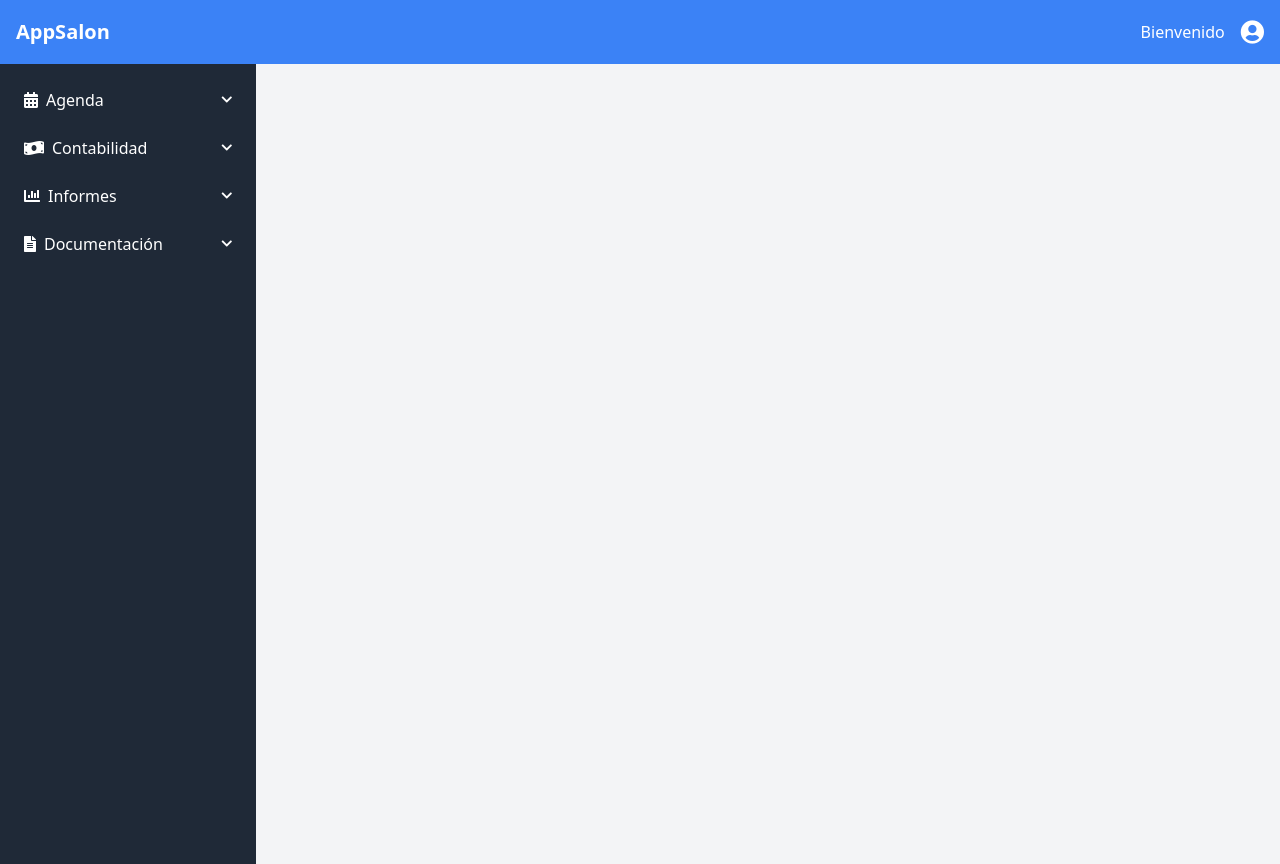
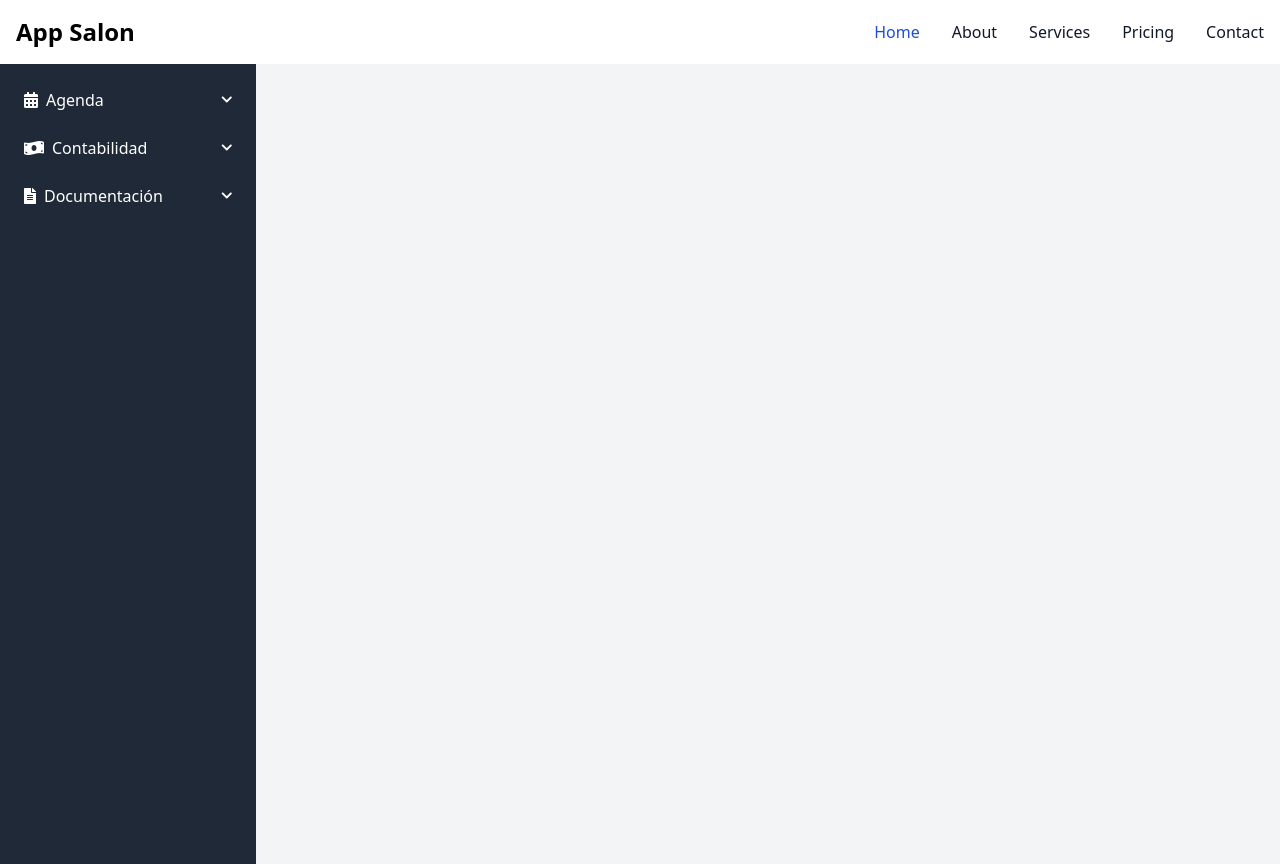
Before and after one commit to AlejandroPerren/AppSalon, a React (Vite) app in the folder Salon_Front/: page / in a window 1280 px wide. Built offline with nearby package versions, Linux system fonts and the light colour scheme.

Commit message:
More Basses

```diff
--- a/Salon_Front/src/Content/Navbar.tsx
+++ b/Salon_Front/src/Content/common/Navbar.tsx
@@ -1,4 +1,4 @@
-import '../Utils/NavUtil'
+import '../../Utils/NavUtil'
 
 
 
@@ -6,15 +6,40 @@
   return (
     <div className="bg-gray-100">
       {/* Navegación Superior */}
-      <nav className="bg-blue-500 p-4 flex items-center justify-between">
-        <div>
-          <h1 className="text-white text-xl font-semibold">AppSalon</h1>
-        </div>
-        <div className="flex items-center space-x-4">
-          <span className="text-white">Bienvenido</span>
-          <i className="fas fa-user-circle text-white text-2xl"></i>
-        </div>
-      </nav>
+
+
+<nav className="bg-white border-gray-200 dark:bg-gray-900">
+  <div className="max-w-screen-xl flex flex-wrap items-center justify-between mx-auto p-4">
+
+        <h1 className="self-center text-2xl font-semibold whitespace-nowrap dark:text-white">App Salon</h1>
+
+    <button data-collapse-toggle="navbar-default" type="button" className="inline-flex items-center p-2 w-10 h-10 justify-center text-sm text-gray-500 rounded-lg md:hidden hover:bg-gray-100 focus:outline-none focus:ring-2 focus:ring-gray-200 dark:text-gray-400 dark:hover:bg-gray-700 dark:focus:ring-gray-600" aria-controls="navbar-default" aria-expanded="false">
+        <span className="sr-only">Open main menu</span>
+        <svg className="w-5 h-5" aria-hidden="true" xmlns="http://www.w3.org/2000/svg" fill="none" viewBox="0 0 17 14">
+            <path stroke="currentColor" stroke-linecap="round" stroke-linejoin="round" stroke-width="2" d="M1 1h15M1 7h15M1 13h15"/>
+        </svg>
+    </button>
+    <div className="hidden w-full md:block md:w-auto" id="navbar-default">
+      <ul className="font-medium flex flex-col p-4 md:p-0 mt-4 border border-gray-100 rounded-lg bg-gray-50 md:flex-row md:space-x-8 rtl:space-x-reverse md:mt-0 md:border-0 md:bg-white dark:bg-gray-800 md:dark:bg-gray-900 dark:border-gray-700">
+        <li>
+          <a href="#" className="block py-2 px-3 text-white bg-blue-700 rounded md:bg-transparent md:text-blue-700 md:p-0 dark:text-white md:dark:text-blue-500" aria-current="page">Home</a>
+        </li>
+        <li>
+          <a href="#" className="block py-2 px-3 text-gray-900 rounded hover:bg-gray-100 md:hover:bg-transparent md:border-0 md:hover:text-blue-700 md:p-0 dark:text-white md:dark:hover:text-blue-500 dark:hover:bg-gray-700 dark:hover:text-white md:dark:hover:bg-transparent">About</a>
+        </li>
+        <li>
+          <a href="#" className="block py-2 px-3 text-gray-900 rounded hover:bg-gray-100 md:hover:bg-transparent md:border-0 md:hover:text-blue-700 md:p-0 dark:text-white md:dark:hover:text-blue-500 dark:hover:bg-gray-700 dark:hover:text-white md:dark:hover:bg-transparent">Services</a>
+        </li>
+        <li>
+          <a href="#" className="block py-2 px-3 text-gray-900 rounded hover:bg-gray-100 md:hover:bg-transparent md:border-0 md:hover:text-blue-700 md:p-0 dark:text-white md:dark:hover:text-blue-500 dark:hover:bg-gray-700 dark:hover:text-white md:dark:hover:bg-transparent">Pricing</a>
+        </li>
+        <li>
+          <a href="#" className="block py-2 px-3 text-gray-900 rounded hover:bg-gray-100 md:hover:bg-transparent md:border-0 md:hover:text-blue-700 md:p-0 dark:text-white md:dark:hover:text-blue-500 dark:hover:bg-gray-700 dark:hover:text-white md:dark:hover:bg-transparent">Contact</a>
+        </li>
+      </ul>
+    </div>
+  </div>
+</nav>
 
       {/* Navegación lateral */}
       <aside className="bg-gray-800 text-white w-64 min-h-screen p-4">
@@ -32,13 +57,13 @@
                 <li>
                   <a href="#" className="block p-2 hover:bg-gray-700 flex items-center">
                     <i className="fas fa-chevron-right mr-2 text-xs"></i>
-                    Gestión de citas
+                    Gestión de citas Mensuales
                   </a>
                 </li>
                 <li>
                   <a href="#" className="block p-2 hover:bg-gray-700 flex items-center">
                     <i className="fas fa-chevron-right mr-2 text-xs"></i>
-                    Pólizas
+                    Gestión de citas General
                   </a>
                 </li>
               </ul>
@@ -55,7 +80,7 @@
                 <li>
                   <a href="#" className="block p-2 hover:bg-gray-700 flex items-center">
                     <i className="fas fa-chevron-right mr-2 text-xs"></i>
-                    Tratamientos
+                    Informe
                   </a>
                 </li>
                 <li>
@@ -67,34 +92,12 @@
                 <li>
                   <a href="#" className="block p-2 hover:bg-gray-700 flex items-center">
                     <i className="fas fa-chevron-right mr-2 text-xs"></i>
-                    Facturas
+                    Ganancias
                   </a>
                 </li>
               </ul>
             </li>
-            <li className="opcion-con-desplegable">
-              <div className="flex items-center justify-between p-2 hover:bg-gray-700">
-                <div className="flex items-center">
-                  <i className="fas fa-chart-bar mr-2"></i>
-                  <span>Informes</span>
-                </div>
-                <i className="fas fa-chevron-down text-xs"></i>
-              </div>
-              <ul className="desplegable ml-4 hidden">
-                <li>
-                  <a href="#" className="block p-2 hover:bg-gray-700 flex items-center">
-                    <i className="fas fa-chevron-right mr-2 text-xs"></i>
-                    Presupuestos
-                  </a>
-                </li>
-                <li>
-                  <a href="#" className="block p-2 hover:bg-gray-700 flex items-center">
-                    <i className="fas fa-chevron-right mr-2 text-xs"></i>
-                    Informe médico
-                  </a>
-                </li>
-              </ul>
-            </li>
+
             <li className="opcion-con-desplegable">
               <div className="flex items-center justify-between p-2 hover:bg-gray-700">
                 <div className="flex items-center">
--- a/Salon_Front/src/app.tsx
+++ b/Salon_Front/src/app.tsx
@@ -2,7 +2,7 @@
 import { RegisterContent } from './Content/auth/RegisterPage';
 import { LoginContent } from './Content/auth/LoginPage';
 import ProtectedRoute from './Components/ProtectedRoute';
-import { NavbarAdmin } from './Content/Navbar';
+import { NavbarAdmin } from './Content/common/Navbar';
 
 
 
--- a/Salon_Front/src/services/isLogget.ts
+++ b/Salon_Front/src/services/isLogget.ts
@@ -8,7 +8,7 @@
 
 export const isLoggedIn = (): boolean => {
   const token = localStorage.getItem('token');
-  return !!token;  // Devuelve true si existe un token
+  return !!token;
 };
 
 export const getRoleFromToken = (): string | null => {
```
Also changed, not shown: Salon_Front/src/Content/admin/ProfitPage.tsx (added), Salon_Front/src/Content/admin/documetPage.tsx (added), Salon_Front/src/Content/agenda.tsx (added), Salon_Front/src/Content/auth/ProfilePage.tsx (added), Salon_Front/src/public/img/logout.png (added).
